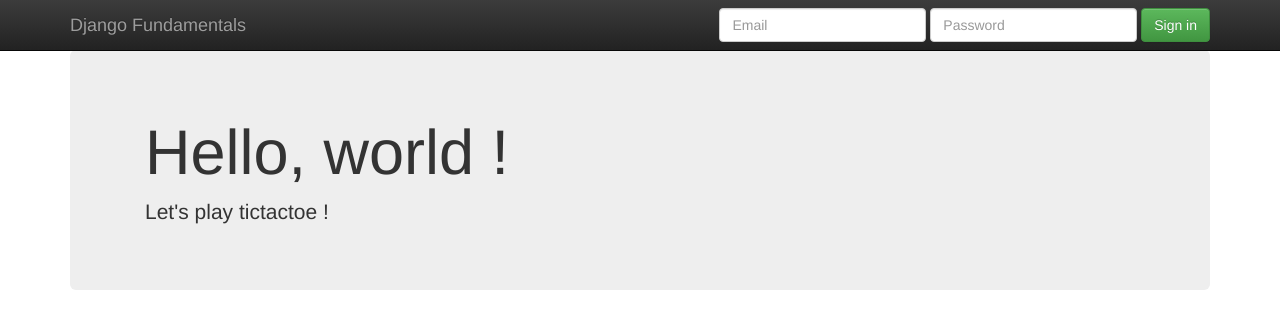
After one commit to abhitechno01/django-tictactoe, a Django app: page / in a window 1280 px wide. The commit adds this page. Shown: the top 329 px of the page. Run offline with Django 3.2, Linux system fonts and the light colour scheme; some libraries are stand-ins or nearby versions.

Commit message:
added title block in base html, created a template for welcome

```diff
--- a/templates/base.html
+++ b/templates/base.html
@@ -4,7 +4,7 @@
     <head>
         <meta charset="utf-8">
         <meta http-equiv="X-UA-Compatible" content="IE=edge,chrome=1">
-        <title></title>
+        <title>{% block title %}{% endblock %}</title>
         <meta name="description" content="">
         <meta name="viewport" content="width=device-width, initial-scale=1">
 
--- a/templates/player/home.html
+++ b/templates/player/home.html
@@ -1,4 +1,7 @@
 {% extends "base.html" %}
+{% block title %}
+Home
+{% endblock %}
 {% block content %}
 <h1>Welcome, {{ user.username }}</h1>
 These are your active games:
--- /dev/null
+++ b/templates/tictactoe/welcome.html
@@ -0,0 +1,19 @@
+{% extends "base.html" %}
+{% block title %}
+Welcome
+{% endblock %}
+
+{% block content %}
+<div class="jumbotron">
+	<div class="container">
+		<h1>
+			Hello, world !
+		</h1>
+		<p>
+			Let's play tictactoe !
+		</p>
+
+	</div>
+
+</div>
+{% endblock %}
--- a/tictactoe/urls.py
+++ b/tictactoe/urls.py
@@ -20,5 +20,6 @@ from .views import welcome
 urlpatterns = [
     path('admin/', admin.site.urls),
     path('welcome/', welcome),
+    path('', welcome),
     path('player/', include('player.urls'))
 ]
--- a/tictactoe/views.py
+++ b/tictactoe/views.py
@@ -1,4 +1,4 @@
-from django.http import HttpResponse
+from django.shortcuts import render
 
 def welcome(request):
-	return HttpResponse('Hello, world!')
+	return render(request, 'tictactoe/welcome.html')
```
